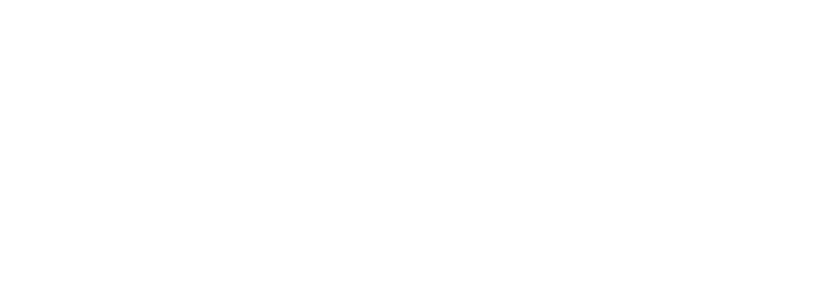
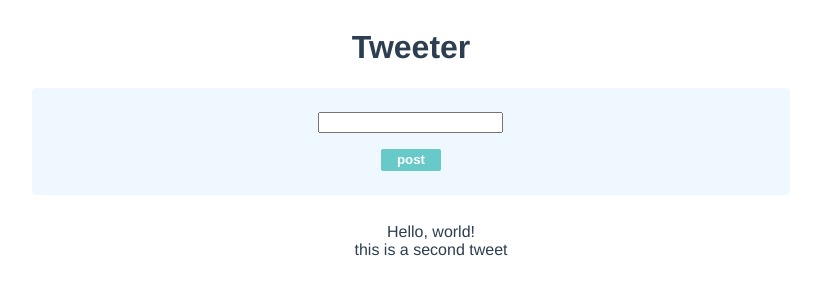
Before and after one commit to takayuki-s/vue-app, a Vue app in the folder vue3-typescript/vue-guide/: page / in a window 1280 px wide. Shown: the top 300 px of the page, without its empty margins (229-1050 px from the left). Built offline with nearby package versions, Linux system fonts and the light colour scheme.

Commit message:
静的なリストを表示

```diff
--- a/vue3-typescript/vue-guide/src/components/Tweet.vue
+++ b/vue3-typescript/vue-guide/src/components/Tweet.vue
@@ -1,8 +1,22 @@
 <script setup lang="ts">
+const tweets = [{ id: "0", description: "Hello, world!"}, { id: "1", description: "this is a second tweet"}]
 </script>
 
 <template>
-  <div class="container"></div>
+  <div class="container">
+    <h1>Tweeter</h1>
+    <div class="form-container">
+      <input />
+      <button class="save-button">post</button>
+    </div>
+    <div class="tweet-container">
+      <ul>
+        <li v-for="tweet in tweets" :key="tweet.id" class="tweet-list">
+          <span>{{ tweet.description }}</span>
+        </li>
+      </ul>
+    </div>
+  </div>
 </template>
 
 <style scoped>
@@ -22,4 +36,26 @@
   margin-bottom: 12px;
   border-radius: 4px;
 }
+
+.tweet-list {
+  list-style: none;
+}
+
+button {
+  color: #fff;
+  font-weight: bold;
+  background-color: #68c9c9;
+  border-radius: 2px;
+  border: none;
+  width: 60px;
+  height: 22px;
+}
+
+button:hover {
+  margin-bottom: 16px
+}
+
+input {
+  margin-bottom: 16px;
+}
 </style>
```
